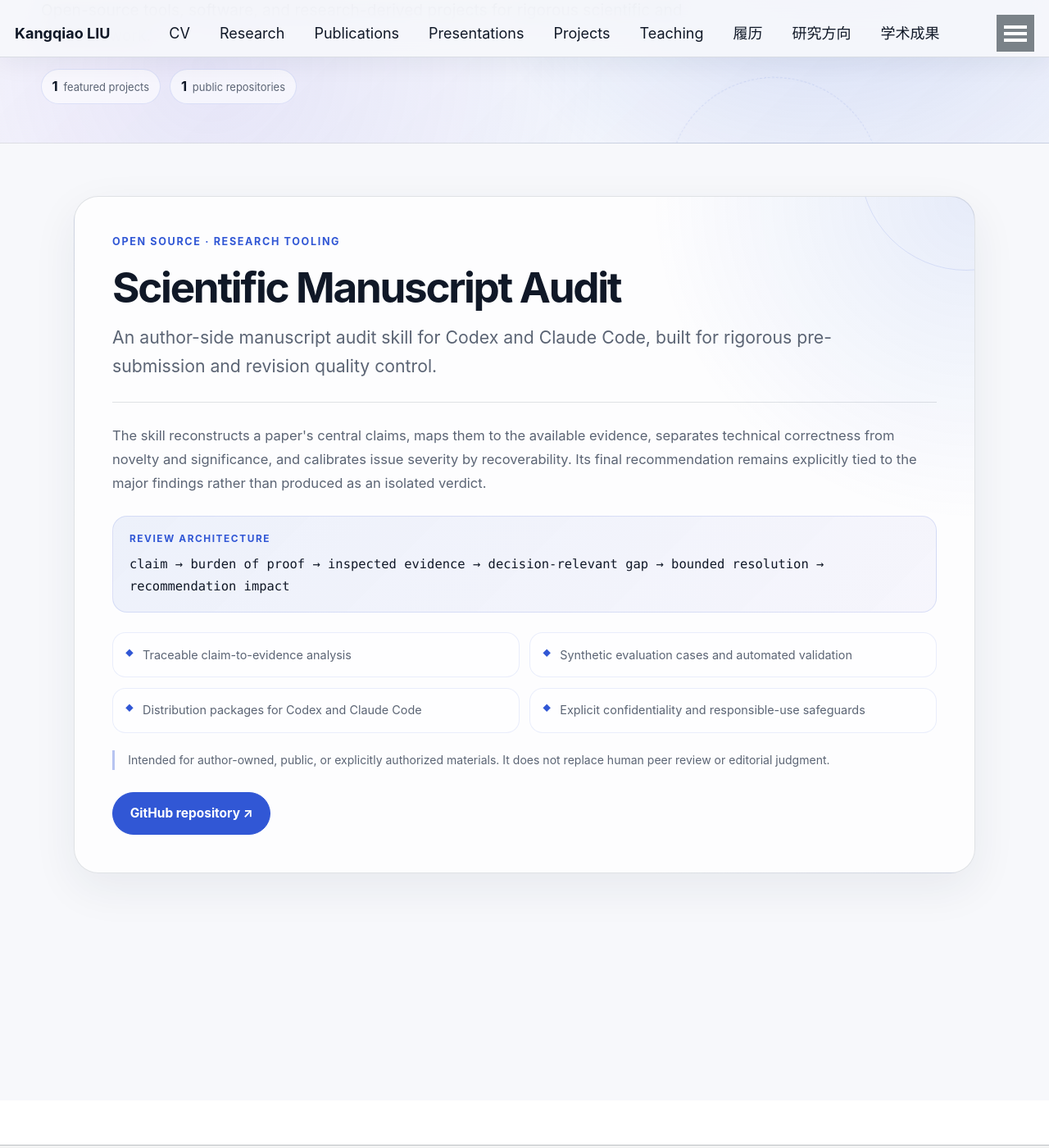
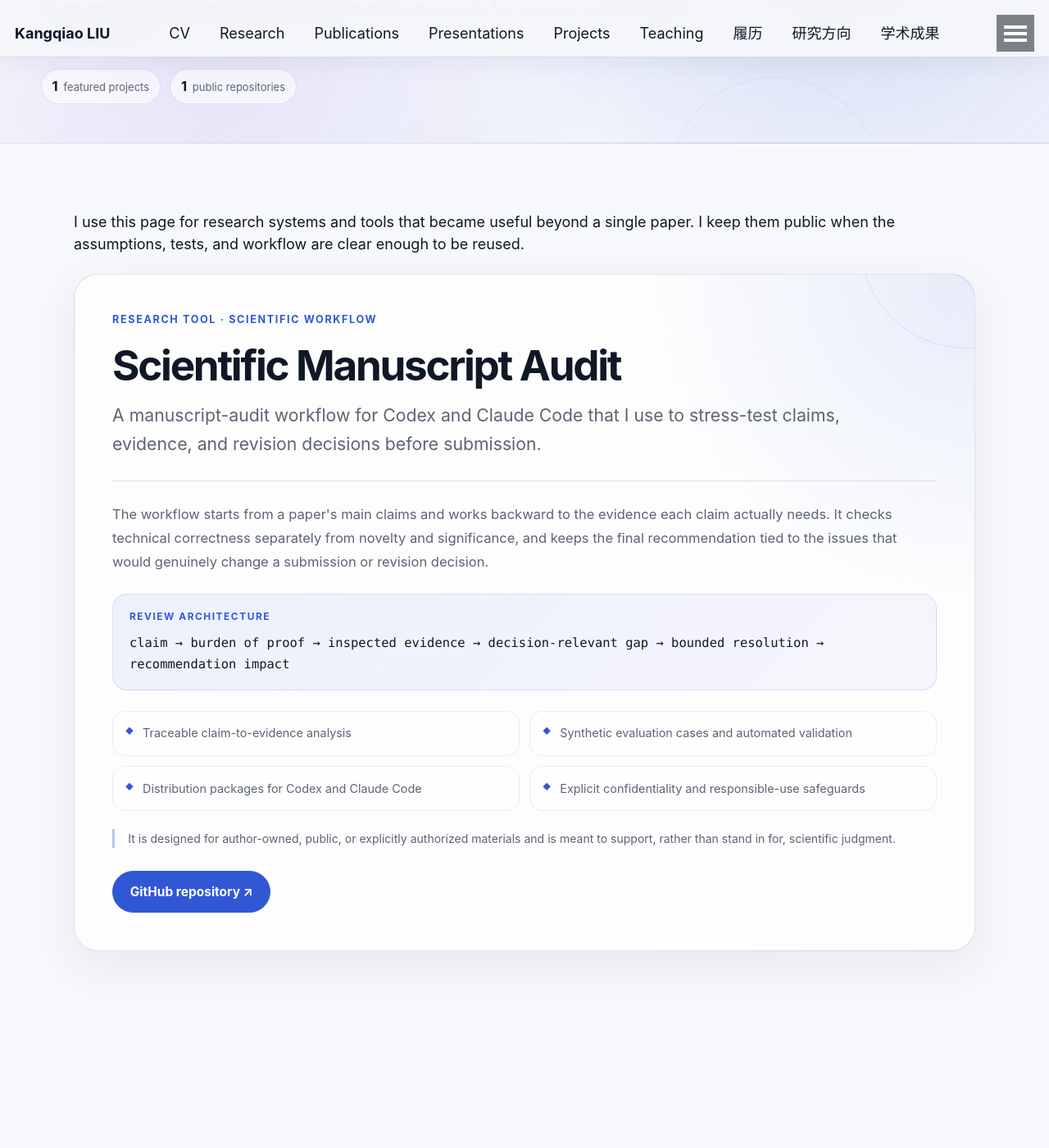
Before and after one commit to KangqiaoLiu/KangqiaoLiu.github.io, a Jekyll site: the page built from _pages/projects.md, in a window 1280 px wide and 1400 px high, scrolled down 382 px. Shown: the whole window at 82% size. Built offline with Jekyll 4.4.1, drawn with Linux system fonts in a browser that asks for light colours.

Commit message:
Rewrite projects page in a more personal research voice

```diff
--- a/_pages/projects.md
+++ b/_pages/projects.md
@@ -5,25 +5,27 @@ permalink: /projects/
 author_profile: true
 ---
 
+I use this page for research systems and tools that became useful beyond a single paper. I keep them public when the assumptions, tests, and workflow are clear enough to be reused.
+
 <ol class="project-list" aria-label="Open projects">
   <li class="project-card">
     <div class="project-card__header">
       <div class="project-card__meta">
-        <span class="project-card__category">Open source · Research tooling</span>
+        <span class="project-card__category">Research tool · Scientific workflow</span>
       </div>
       <h2 class="project-card__title">Scientific Manuscript Audit</h2>
       <p class="project-card__lede">
-        An author-side manuscript audit skill for Codex and Claude Code, built for rigorous
-        pre-submission and revision quality control.
+        A manuscript-audit workflow for Codex and Claude Code that I use to stress-test
+        claims, evidence, and revision decisions before submission.
       </p>
     </div>
 
     <div class="project-card__content">
       <p>
-        The skill reconstructs a paper's central claims, maps them to the available evidence,
-        separates technical correctness from novelty and significance, and calibrates issue
-        severity by recoverability. Its final recommendation remains explicitly tied to the
-        major findings rather than produced as an isolated verdict.
+        The workflow starts from a paper's main claims and works backward to the evidence each
+        claim actually needs. It checks technical correctness separately from novelty and
+        significance, and keeps the final recommendation tied to the issues that would genuinely
+        change a submission or revision decision.
       </p>
 
       <div class="project-card__workflow" aria-label="Review architecture">
@@ -39,8 +41,8 @@ author_profile: true
       </ul>
 
       <p class="project-card__scope">
-        Intended for author-owned, public, or explicitly authorized materials. It does not
-        replace human peer review or editorial judgment.
+        It is designed for author-owned, public, or explicitly authorized materials and is meant
+        to support, rather than stand in for, scientific judgment.
       </p>
     </div>
 
```
